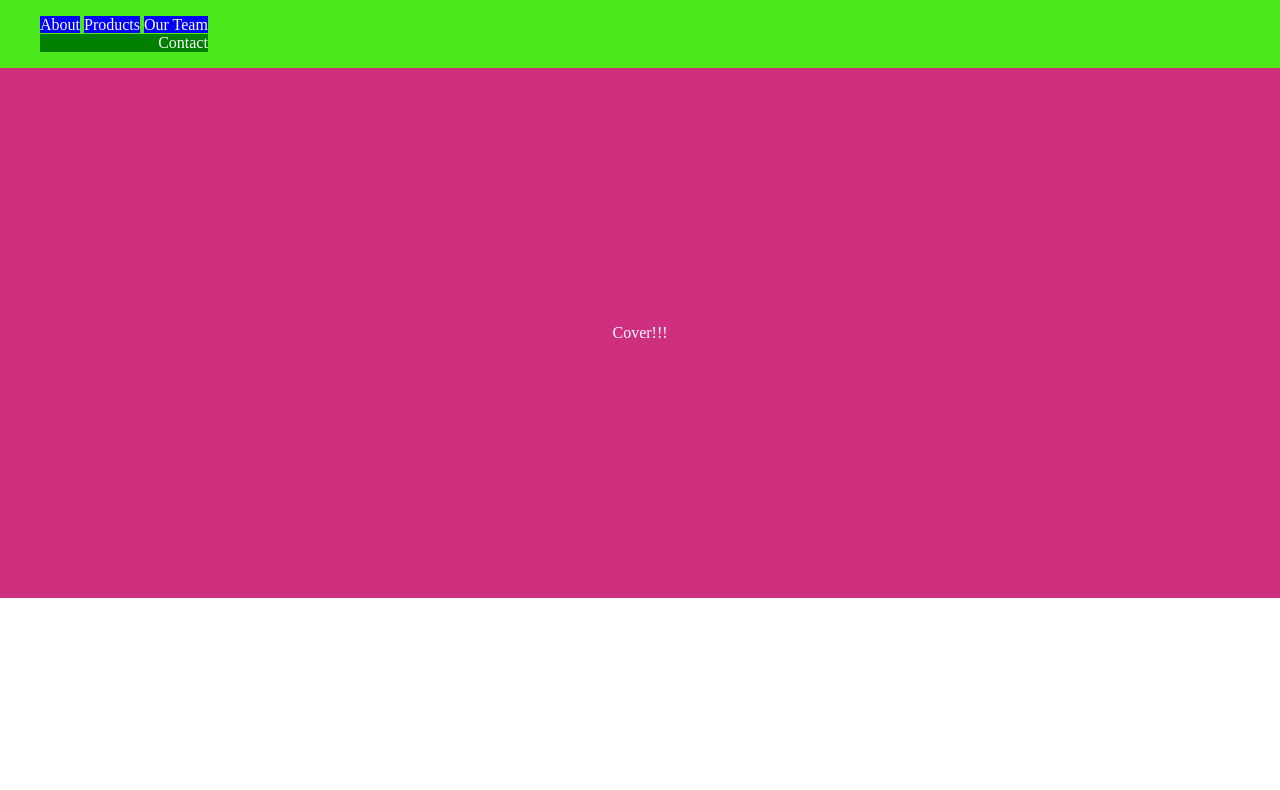
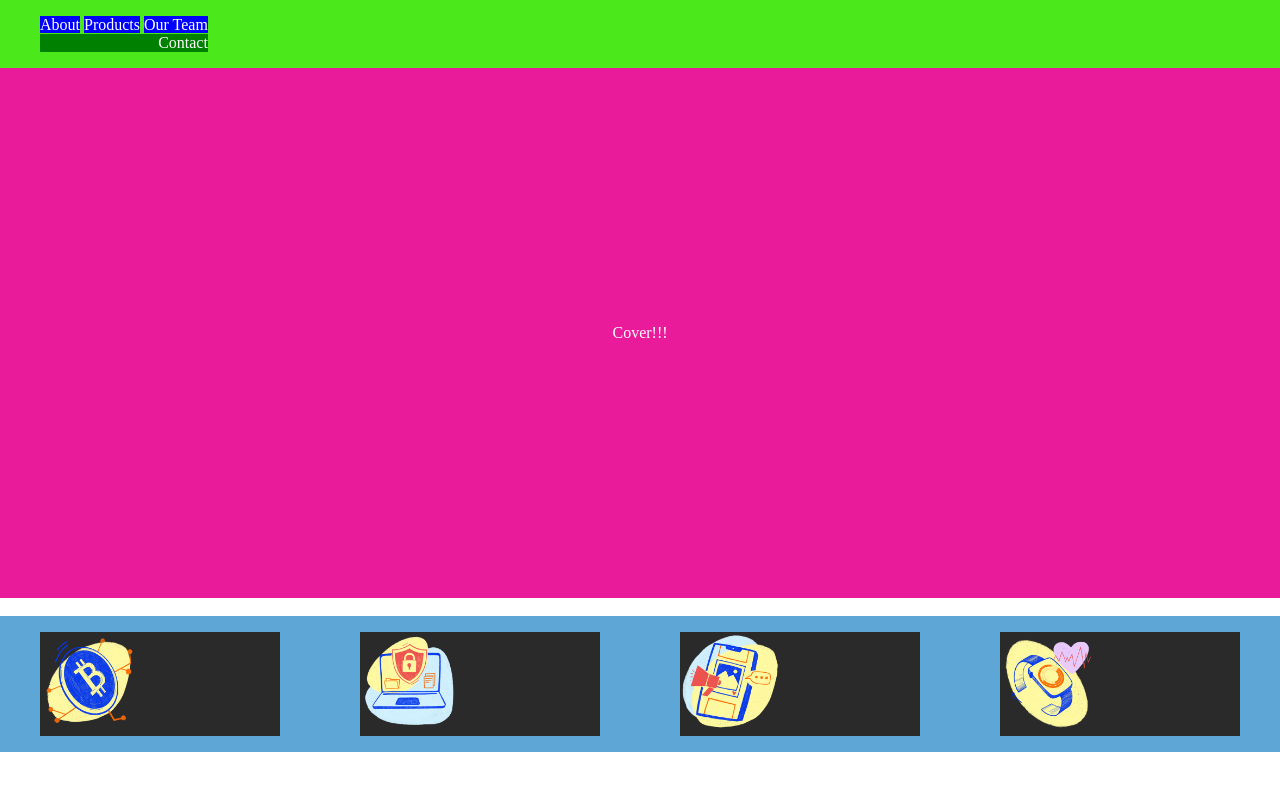
Before and after one commit to Catrina-W/Catrina-W.github.io, a plain HTML site: page index.html in a window 1280 px wide. Drawn offline with Linux system fonts and the light colour scheme.

Commit message:
Added grid images to main site

```diff
--- a/index.html
+++ b/index.html
@@ -18,5 +18,22 @@
         </nav>
     </header>
     <div class="cover">Cover!!!</div>
+    <div class="container">
+        <img src="" alt="">
+    </div>
+    <section class="grid">
+        <figure>
+            <img src="images/bitcoin.png" alt="bitcoin graphic">
+        </figure>
+        <figure>
+            <img src="images/computer.png" alt="laptop graphic">
+        </figure>
+        <figure>
+            <img src="images/phone.png" alt="cellphone graphic">
+        </figure>
+        <figure>
+            <img src="images/watch.png" alt="watch graphic">
+        </figure>
+    </section>
 </body>
 </html>
--- a/style.css
+++ b/style.css
@@ -22,9 +22,25 @@ li:last-child {
 }
 
 .cover {
-    background-color: rgb(207, 47, 127);
+    background-color: rgb(233, 27, 154);
     display: flex;
     flex-wrap: wrap;
     justify-content: center;
     padding: 20%;
 }
+
+.grid {
+    background: rgb(94, 166, 214);
+    display: flex;
+    flex-direction: row;
+    justify-content: space-between;
+}
+
+.grid figure {
+    background: rgb(43, 42, 42);
+    width: 300px;
+}
+
+.grid figure img {
+    width: 100px;
+}
```
Also changed, not shown: images/bitcoin.png (added), images/computer.png (added), images/phone.png (added), images/watch.png (added).
